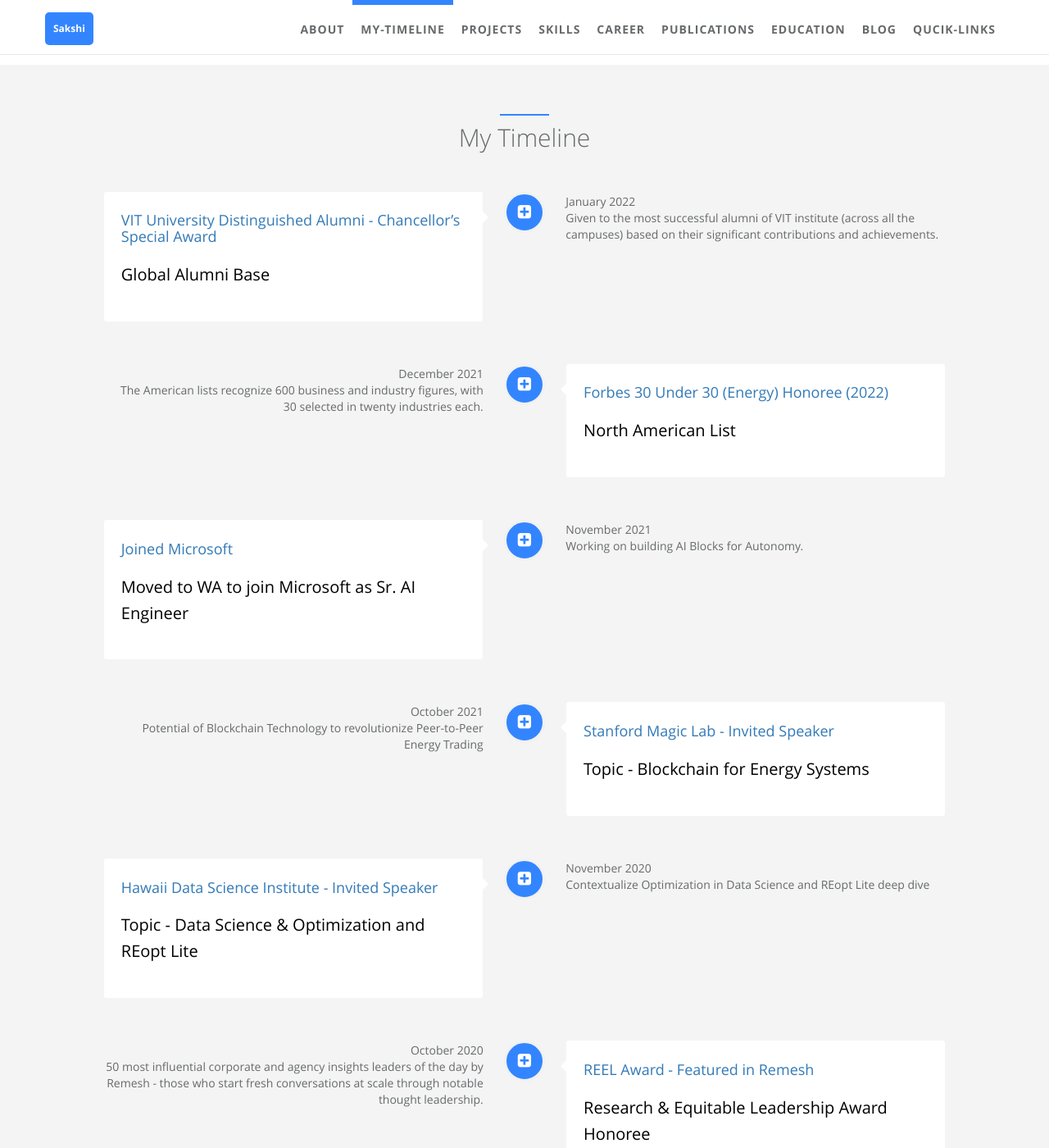
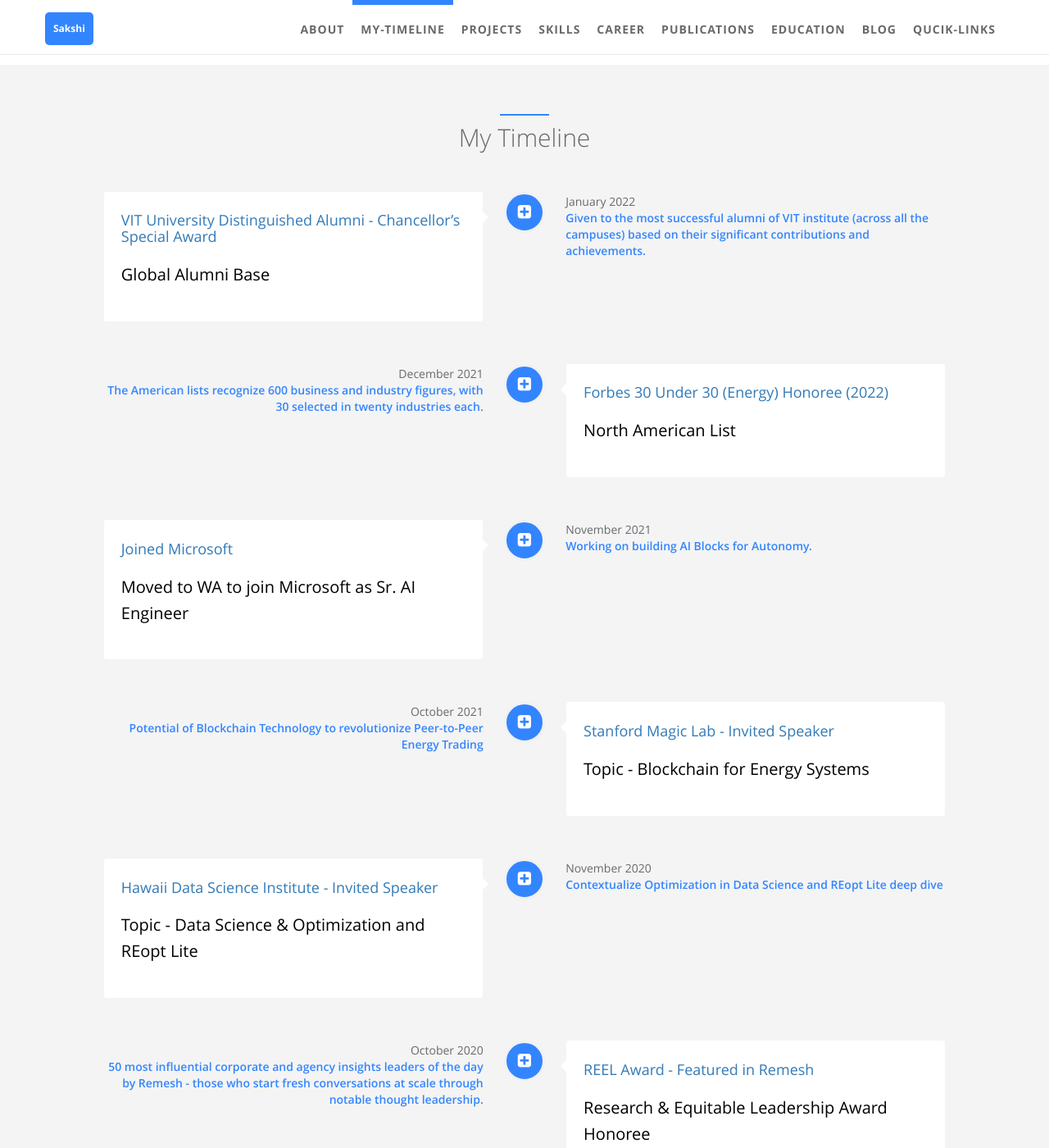
Before and after one commit to sakshi-mishra/sakshi-mishra.github.io, a Jekyll site: the page built from index.html, in a window 1280 px wide and 1400 px high, scrolled down 1221 px. Shown: the whole window at 82% size. Built offline with Jekyll 4.4.1, drawn with Linux system fonts in a browser that asks for light colours.

Commit message:
font size change

```diff
--- a/_includes/sections/my-timeline.html
+++ b/_includes/sections/my-timeline.html
@@ -24,7 +24,7 @@
 			</h2>
                         <p><span data-i18n="my-timeline.{{ my-timeline.desc.i18n }}">{{ my-timeline.desc.detail }} </span></p>
                         <span class="vertical-date"><span data-i18n="my-timeline.{{ my-timeline.date.i18n }}"> {{ my-timeline.date.detail }} </span>
-                        <br/> <large><span data-i18n="my-timeline.{{ my-timeline.job.i18n }}">{{ my-timeline.job.detail }}</span></large> </span>
+                        <br/> <medium><span data-i18n="my-timeline.{{ my-timeline.job.i18n }}">{{ my-timeline.job.detail }}</span></medium> </span>
                     </div>
                 </div>
             {% endfor %}
--- a/_sass/_style.scss
+++ b/_sass/_style.scss
@@ -1145,6 +1145,11 @@
 .vertical-date small {
   color: #3385FF;
   font-weight: 400;
+}
+
+.vertical-date medium {
+  color: #3385FF;
+  font-weight: 600;
 }
 
 .vertical-timeline-content::before {
```
